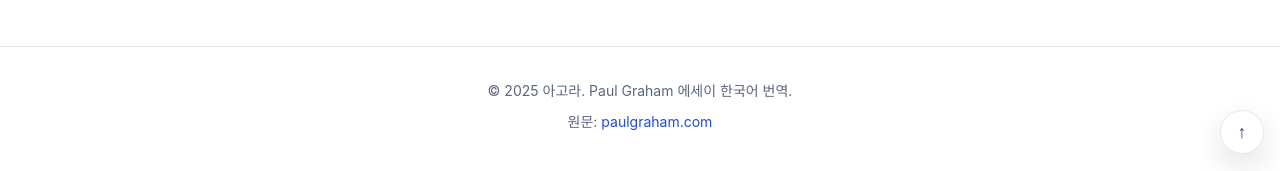
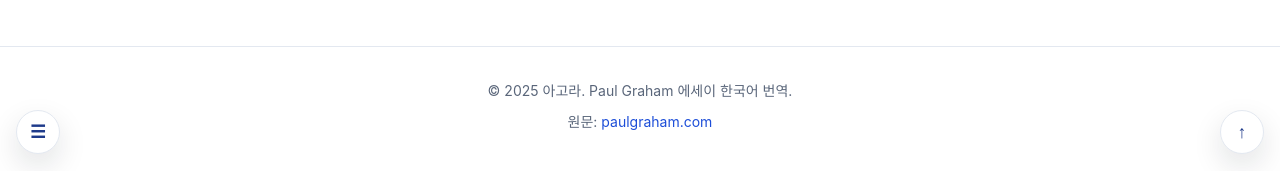
Before and after one commit to arenga/YC, a Jekyll site: the page built from blog/_essays/rss.md, in a window 1280 px wide and 1400 px high, scrolled down 547 px. Shown: the part 1226-1397 px from the top of the window. Built offline with Jekyll 4.4.1, drawn with Linux system fonts in a browser that asks for light colours; some web fonts are replaced.

Commit message:
ux: fix dark-mode application and add mobile toc access

```diff
--- a/blog/_layouts/default.html
+++ b/blog/_layouts/default.html
@@ -32,6 +32,7 @@
     <p>원문: <a href="https://paulgraham.com/" target="_blank" rel="noopener">paulgraham.com</a></p>
   </footer>
 
+  <button class="toc-fab" id="toc-fab" type="button" aria-label="목차로 이동">☰</button>
   <button class="scroll-top" id="scroll-top" type="button" aria-label="맨 위로 이동">↑</button>
 
   <script>
--- a/blog/_layouts/essay.html
+++ b/blog/_layouts/essay.html
@@ -19,7 +19,7 @@ layout: default
     <a href="{{ page.url_original }}" class="original-link" target="_blank" rel="noopener">원문 보기 →</a>
   </div>
 
-  <nav class="toc" aria-label="본문 바로가기">
+  <nav class="toc" id="toc" aria-label="본문 바로가기">
     <div class="toc-header">
       <p class="toc-title">본문 바로가기</p>
     </div>
--- a/blog/assets/css/main.css
+++ b/blog/assets/css/main.css
@@ -50,6 +50,10 @@ body {
   -webkit-font-smoothing: antialiased;
   text-rendering: optimizeLegibility;
   transition: background-color 0.25s ease, color 0.25s ease;
+}
+
+html {
+  scroll-behavior: smooth;
 }
 
 /* Header */
@@ -195,6 +199,7 @@ body {
   gap: 3rem;
   flex-wrap: wrap;
   padding: 1rem 0;
+  overflow-x: auto;
 }
 
 .filter-group h3 {
@@ -397,6 +402,34 @@ body {
   outline-offset: 2px;
 }
 
+.toc-fab {
+  position: fixed;
+  left: 16px;
+  bottom: 20px;
+  width: 44px;
+  height: 44px;
+  border-radius: 50%;
+  border: 1px solid var(--color-border);
+  background: var(--color-bg);
+  color: var(--color-primary-strong);
+  font-size: 1.1rem;
+  font-weight: 700;
+  box-shadow: 0 12px 30px rgba(20, 25, 37, 0.12);
+  cursor: pointer;
+  transition: all 0.2s ease;
+}
+
+[data-theme="dark"] .toc-fab {
+  background: var(--color-surface);
+  color: var(--color-primary);
+  box-shadow: 0 12px 30px rgba(0, 0, 0, 0.45);
+}
+
+.toc-fab:focus-visible {
+  outline: 2px solid var(--color-primary);
+  outline-offset: 2px;
+}
+
 .essay-header {
   text-align: center;
   padding-bottom: 2rem;
@@ -443,6 +476,10 @@ body {
   text-wrap: pretty;
   word-break: keep-all;
   hyphens: auto;
+}
+
+.essay-content p + p {
+  margin-top: 0.85rem;
 }
 
 .essay-content h2 {
```
Also changed, not shown: other parts of blog/_layouts/essay.html (+24 -0 lines).
